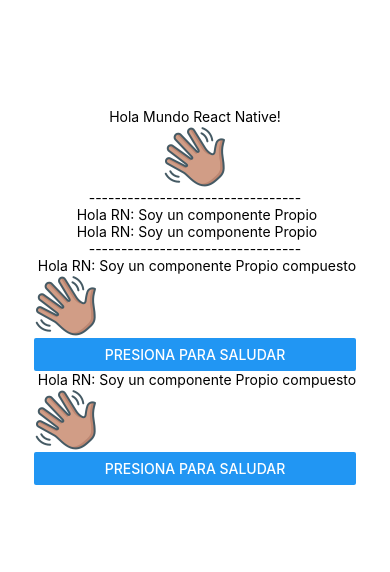
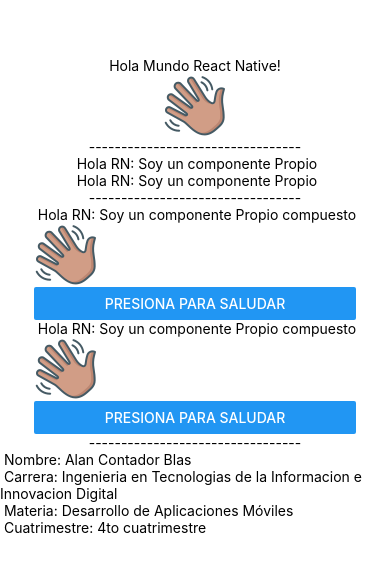
Before and after one commit to 125053519-collabAlan/DAM221, a React Native app in the folder miApp2/: screen / in a window 390 px wide. Shown: the part 126-698 px from the top of the page. Built offline with nearby package versions, Linux system fonts and the light colour scheme.

Commit message:
Componente Propio
Creamos otro componente propio llamado Perfil.js en cual agregamos nuestros datos

```diff
--- a/miApp2/App.js
+++ b/miApp2/App.js
@@ -4,6 +4,7 @@ import { StatusBar } from 'expo-status-bar';
 import { StyleSheet, Text, View, Image} from 'react-native';
 import{Saludo} from './components/Saludo';
 import{Saludo2} from './components/Saludo2';
+import{Perfil} from './components/Perfil';
 
 /* 2. Zona Render o Main*/
 export default function App() {
@@ -22,6 +23,10 @@ export default function App() {
       <Saludo2></Saludo2>
       <Saludo2/>
 
+      <Text>---------------------------------</Text>
+
+      <Perfil></Perfil>
+
       <StatusBar style="auto" />
     </View>
   );
--- /dev/null
+++ b/miApp2/components/Perfil.js
@@ -0,0 +1,12 @@
+import{Text, View} from 'react-native';
+
+export const Perfil=()=>{
+    return(
+        <View>
+            <Text> Nombre: Alan Contador Blas </Text>
+            <Text> Carrera: Ingenieria en Tecnologias de la Informacion e Innovacion Digital </Text>
+            <Text> Materia: Desarrollo de Aplicaciones Móviles </Text>
+            <Text> Cuatrimestre: 4to cuatrimestre </Text>
+        </View>
+    )
+}
```
